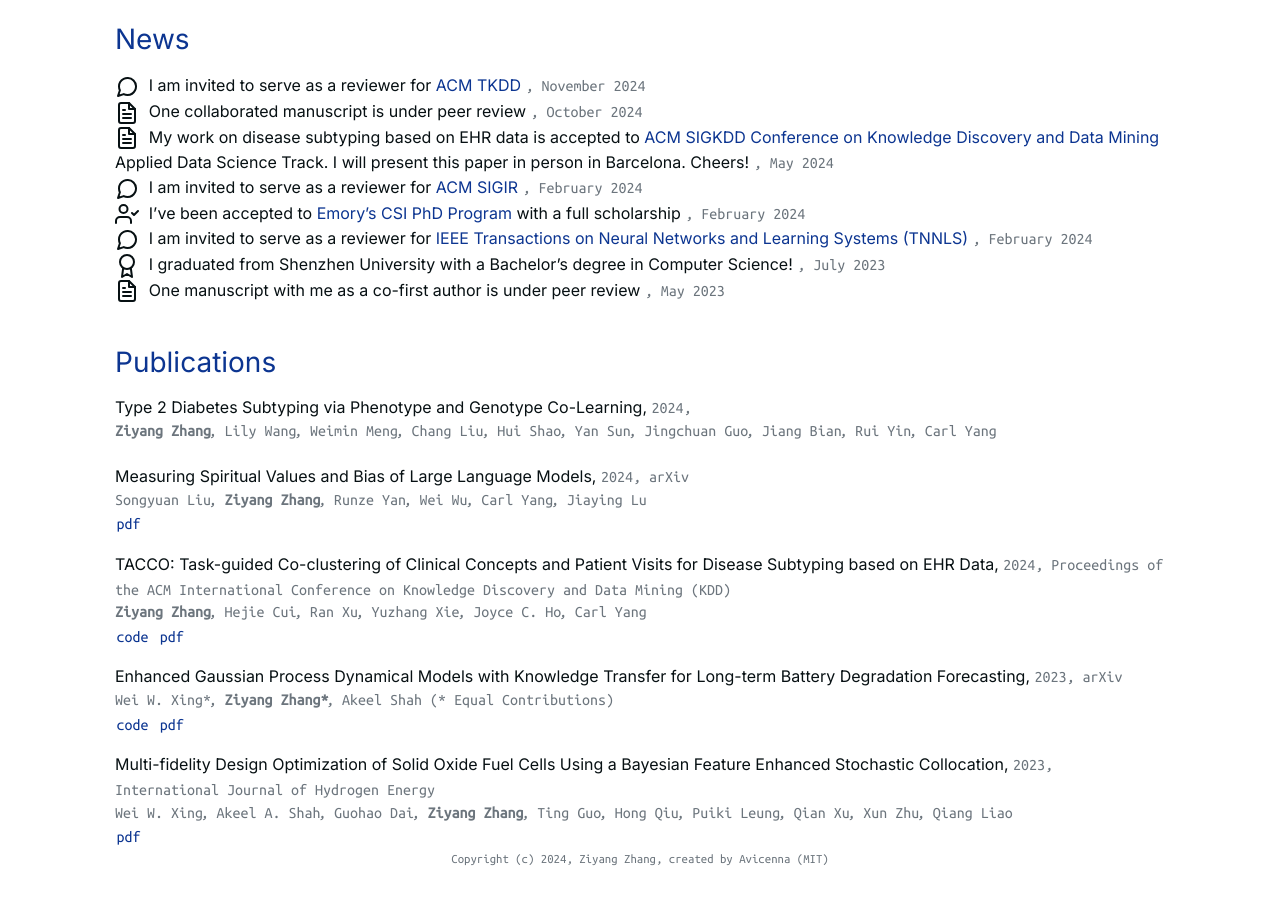
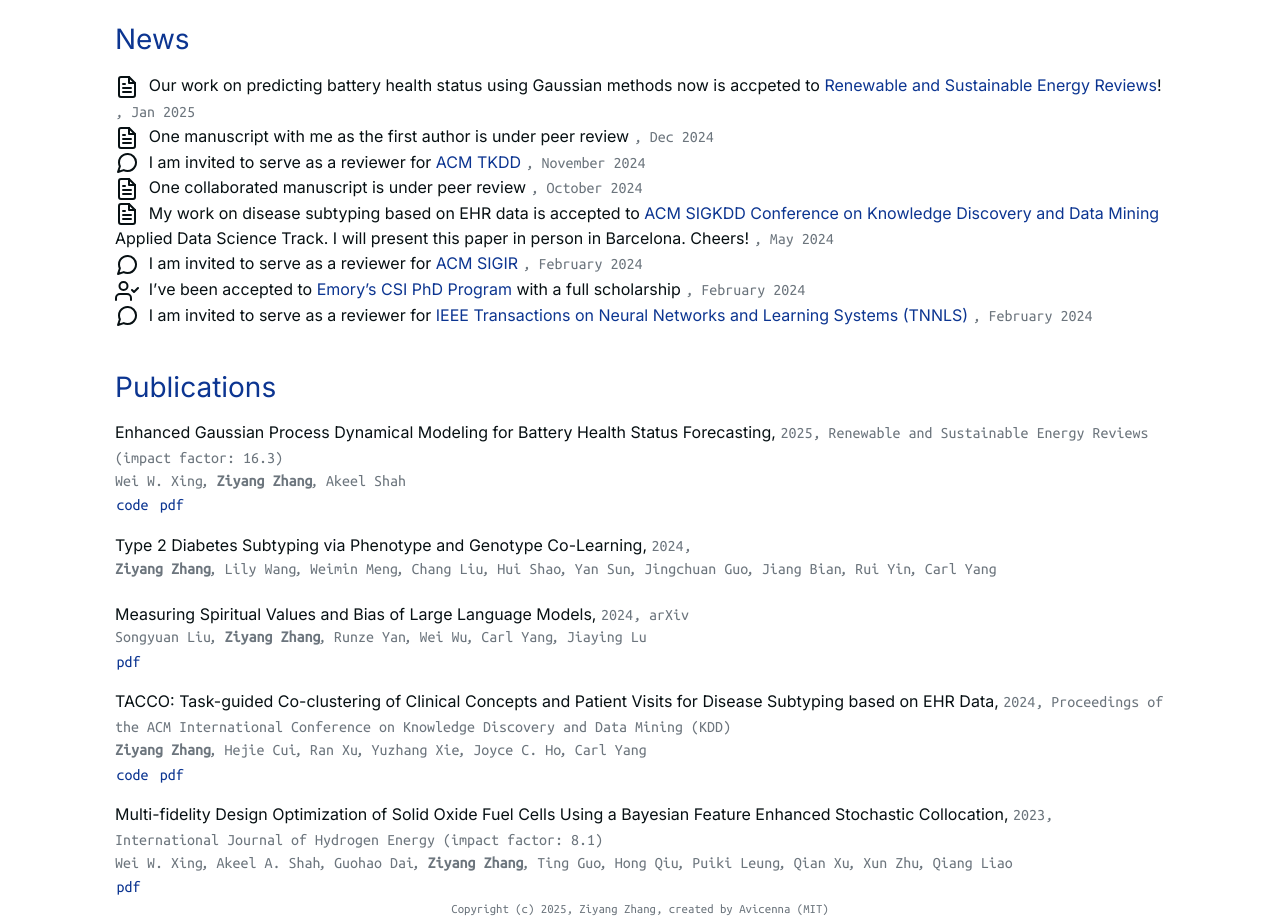
Before and after one commit to PericlesHat/ziyang_hugo, a plain HTML site: page public/index.html in a window 1280 px wide. Shown: the part 713-1631 px from the top of the page. Before the commit the page ends 1581 px from the top, so only its background shows below. Drawn offline with nearby package versions, Linux system fonts and the light colour scheme; some icons are missing; a web font is replaced by a local one.

Commit message:
Add files via upload

```diff
--- a/public/index.html
+++ b/public/index.html
@@ -316,6 +316,44 @@
 
             <li>
 
+                <i data-feather="file-text"></i>
+
+
+
+                Our work on predicting battery health status using Gaussian methods now is accpeted to <a href="https://www.sciencedirect.com/journal/renewable-and-sustainable-energy-reviews">Renewable and Sustainable Energy Reviews</a>!
+
+
+
+                <span class="secondary_font text-muted">, Jan 2025</span>
+
+
+            </li>
+
+
+
+
+
+            <li>
+
+                <i data-feather="file-text"></i>
+
+
+
+                One manuscript with me as the first author is under peer review
+
+
+
+                <span class="secondary_font text-muted">, Dec 2024</span>
+
+
+            </li>
+
+
+
+
+
+            <li>
+
                 <i data-feather="message-circle"></i>
 
 
@@ -424,44 +462,6 @@
 
             </li>
 
-
-
-
-
-            <li>
-
-                <i data-feather="award"></i>
-
-
-
-                I graduated from Shenzhen University with a Bachelor&rsquo;s degree in Computer Science!
-
-
-
-                <span class="secondary_font text-muted">, July 2023</span>
-
-
-            </li>
-
-
-
-
-
-            <li>
-
-                <i data-feather="file-text"></i>
-
-
-
-                One manuscript with me as a co-first author is under peer review
-
-
-
-                <span class="secondary_font text-muted">, May 2023</span>
-
-
-            </li>
-
         </ul>
     </div>
 </div></div>
@@ -504,6 +504,85 @@
 
 <div class="publications row w-100">
     <div class="col w-100">
+
+        <div class="publication row  w-100">
+
+            <div class="section-1 w-100">
+                <span>
+                    Enhanced Gaussian Process Dynamical Modeling for Battery Health Status Forecasting,
+                </span>
+
+                <span class="text-muted publication-date">
+                    2025,
+                </span>
+
+                <span class="text-muted publication-name">
+                    Renewable and Sustainable Energy Reviews (impact factor: 16.3)
+                </span>
+
+            </div>
+
+            <div class="section-2 text-muted w-100">
+
+
+
+
+                <span class="text-muted">
+
+                    Wei W. Xing
+                </span>
+
+
+                <span class="separator">
+                    ,
+                </span>
+
+
+                <span class="text-muted">
+
+                        <span style="font-weight: 700;">Ziyang Zhang</span>
+                </span>
+
+
+                <span class="separator">
+                    ,
+                </span>
+
+
+                <span class="text-muted">
+
+                    Akeel Shah
+                </span>
+
+
+
+
+
+            </div>
+
+
+
+            <div class="section-3  w-100">
+
+
+                <a class="main_color text-decoration-none rounded" href="https://github.com/PericlesHat/enhanced-GPDM" target="_blank">
+                    code
+                </a>
+
+
+
+                <a class="main_color text-decoration-none rounded" href="https://rawcdn.githack.com/PericlesHat/old.blog/8800b3b647e1c79adc840f5fa1945435ca2dee0e/egdpm.pdf" target="_blank">
+                    pdf
+                </a>
+
+
+            </div>
+
+
+
+
+        </div>
+
 
         <div class="publication row  w-100">
 
@@ -867,85 +946,6 @@
 
             <div class="section-1 w-100">
                 <span>
-                    Enhanced Gaussian Process Dynamical Models with Knowledge Transfer for Long-term Battery Degradation Forecasting,
-                </span>
-
-                <span class="text-muted publication-date">
-                    2023,
-                </span>
-
-                <span class="text-muted publication-name">
-                    arXiv
-                </span>
-
-            </div>
-
-            <div class="section-2 text-muted w-100">
-
-
-
-
-                <span class="text-muted">
-
-                    Wei W. Xing*
-                </span>
-
-
-                <span class="separator">
-                    ,
-                </span>
-
-
-                <span class="text-muted">
-
-                        <span style="font-weight: 700;">Ziyang Zhang*</span>
-                </span>
-
-
-                <span class="separator">
-                    ,
-                </span>
-
-
-                <span class="text-muted">
-
-                    Akeel Shah (* Equal Contributions)
-                </span>
-
-
-
-
-
-            </div>
-
-
-
-            <div class="section-3  w-100">
-
-
-                <a class="main_color text-decoration-none rounded" href="https://github.com/PericlesHat/enhanced-GPDM" target="_blank">
-                    code
-                </a>
-
-
-
-                <a class="main_color text-decoration-none rounded" href="https://arxiv.org/pdf/2212.01609.pdf" target="_blank">
-                    pdf
-                </a>
-
-
-            </div>
-
-
-
-
-        </div>
-
-
-        <div class="publication row  w-100">
-
-            <div class="section-1 w-100">
-                <span>
                     Multi-fidelity Design Optimization of Solid Oxide Fuel Cells Using a Bayesian Feature Enhanced Stochastic Collocation,
                 </span>
 
@@ -954,7 +954,7 @@
                 </span>
 
                 <span class="text-muted publication-name">
-                    International Journal of Hydrogen Energy
+                    International Journal of Hydrogen Energy (impact factor: 8.1)
                 </span>
 
             </div>
@@ -1106,7 +1106,7 @@
 
 
 <footer class="mt-auto d-flex justify-content-center text-muted small secondary_font">
-    <span class="text-muted">Copyright (c) 2024, Ziyang Zhang,
+    <span class="text-muted">Copyright (c) 2025, Ziyang Zhang,
         <a class="text-muted" href="https://github.com/hadisinaee/avicenna" target="_blank"> created by Avicenna
             (MIT)</a>
     </span>
```
Also changed, not shown: public/about/index.html (+1 -1 lines), public/blog/blog1/index.html (+1 -1 lines), public/blog/blog2/index.html (+1 -1 lines), public/blog/blog3/index.html (+1 -1 lines), public/blog/blog4/index.html (+1 -1 lines), public/blog/index.html (+1 -1 lines), public/categories/index.html (+1 -1 lines), public/news/index.html (+1 -1 lines), public/tags/ai/index.html (+1 -1 lines), public/tags/deep-learning/index.html (+1 -1 lines), public/tags/deep_learning/index.html (+1 -1 lines), public/tags/economy/index.html (+1 -1 lines), public/tags/index.html (+1 -1 lines), public/tags/machine-learning/index.html (+1 -1 lines), 3 more files, 1 other file.
